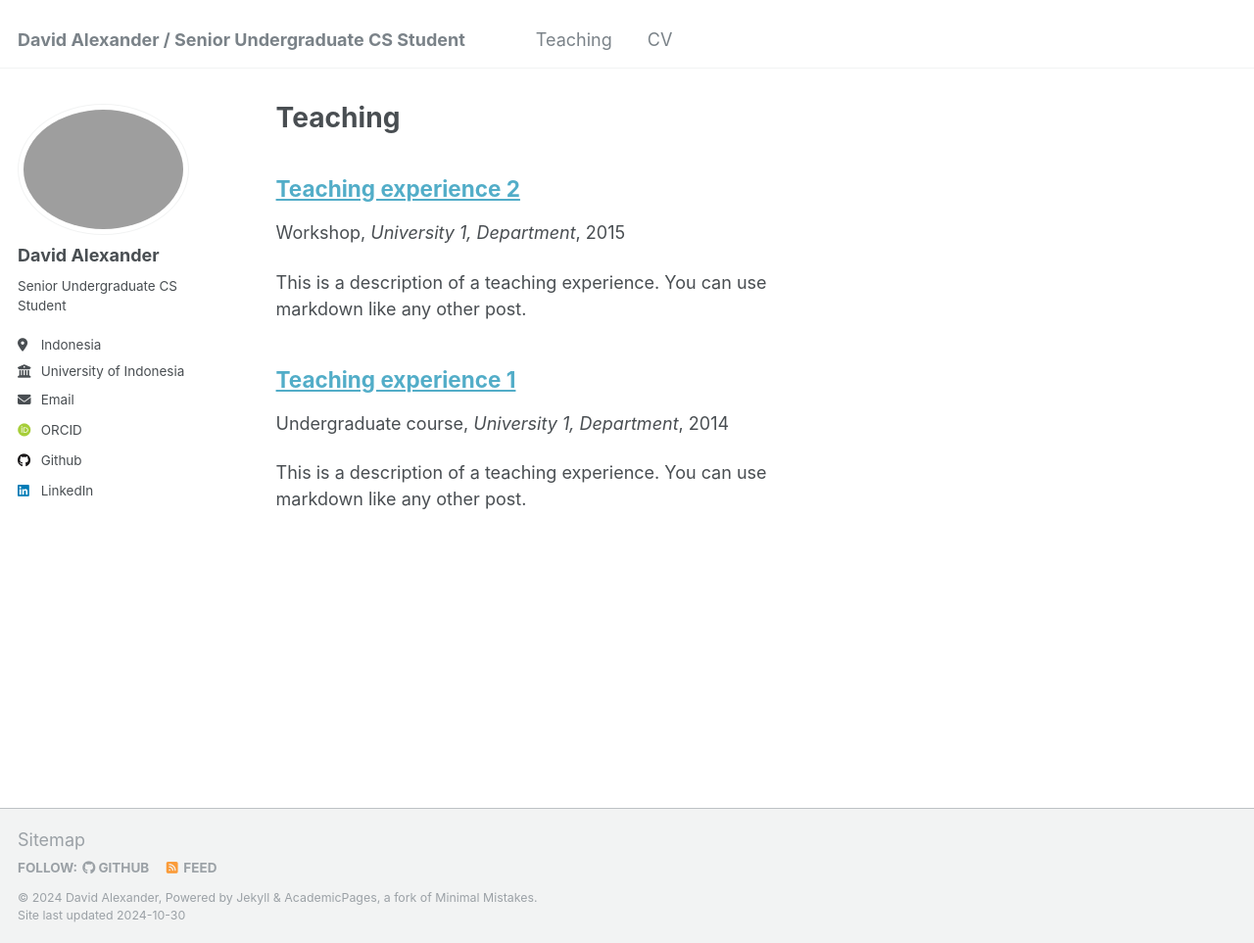
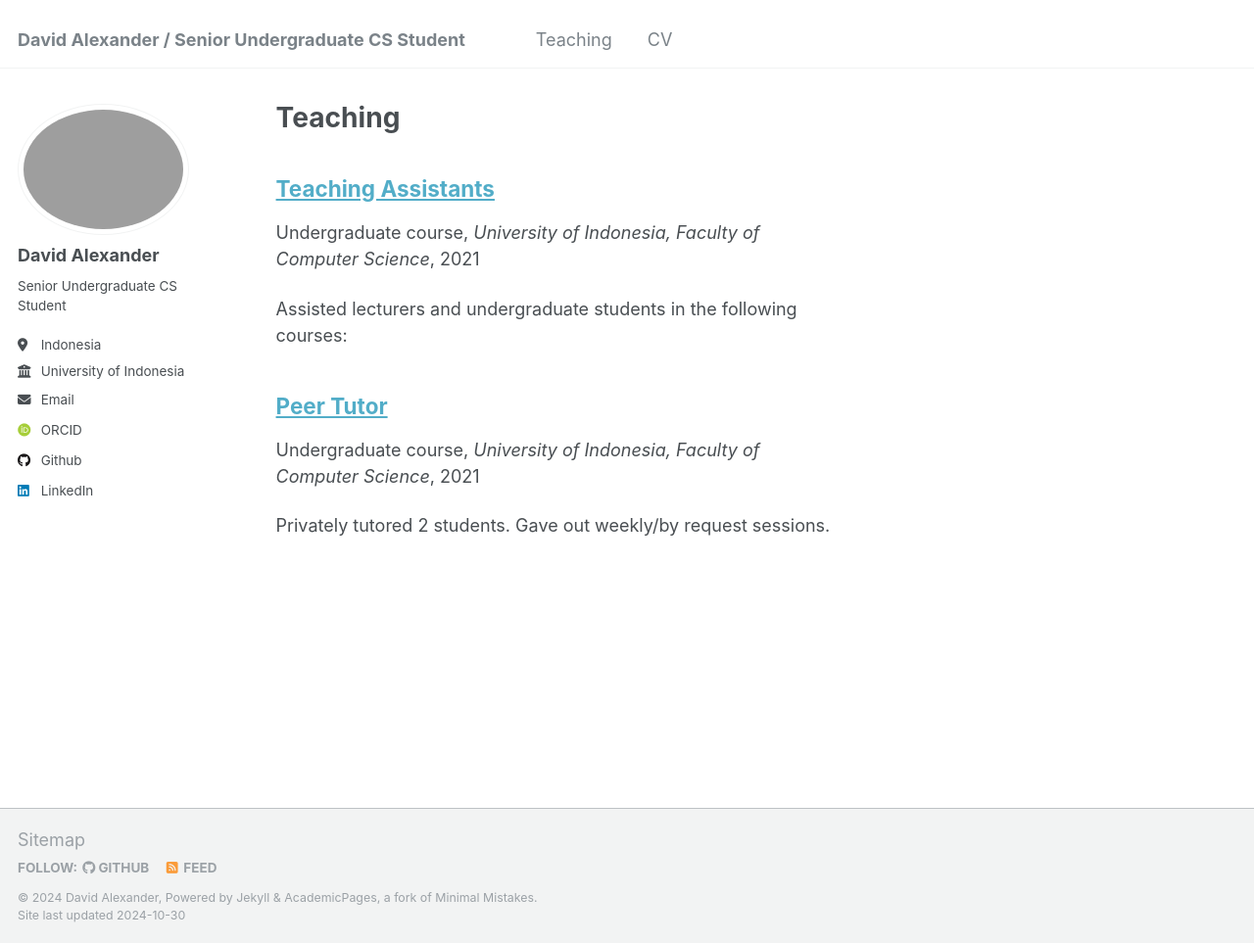
Before and after one commit to ogiorgil/ogiorgil.github.io, a Jekyll site: the page built from _pages/teaching.html, in a window 1280 px wide and 963 px high. Shown: the whole window at 98% size. Built offline with Jekyll 4.4.1, drawn with Linux system fonts in a browser that asks for light colours; some web fonts are replaced.

Commit message:
add cv and teaching info

```diff
--- a/_config.yml
+++ b/_config.yml
@@ -21,7 +21,7 @@
 #               Additional customization can be done by editing /_includes/author-profile.html
 author:
   # Biographic information
-  avatar           : "DavidAlexander_ProfilePic"
+  avatar           : "DavidAlexander_ProfilePic.jpg"
   name             : "David Alexander"
   pronouns         : # example: "she/her"
   bio              : "Senior Undergraduate CS Student"
--- a/_data/navigation.yml
+++ b/_data/navigation.yml
@@ -18,4 +18,4 @@
   #   url: /portfolio/
 
   - title: "CV"
-    url: /cv/
+    url: /files/DavidAlexander_CV.pdf/
--- a/_teaching/2014-spring-teaching-1.md
+++ /dev/null
@@ -1,20 +0,0 @@
----
-title: "Teaching experience 1"
-collection: teaching
-type: "Undergraduate course"
-permalink: /teaching/2014-spring-teaching-1
-venue: "University 1, Department"
-date: 2014-01-01
-location: "City, Country"
----
-
-This is a description of a teaching experience. You can use markdown like any other post.
-
-Heading 1
-======
-
-Heading 2
-======
-
-Heading 3
-======
--- a/_teaching/2015-spring-teaching-2.md
+++ /dev/null
@@ -1,20 +0,0 @@
----
-title: "Teaching experience 2"
-collection: teaching
-type: "Workshop"
-permalink: /teaching/2015-spring-teaching-1
-venue: "University 1, Department"
-date: 2015-01-01
-location: "City, Country"
----
-
-This is a description of a teaching experience. You can use markdown like any other post.
-
-Heading 1
-======
-
-Heading 2
-======
-
-Heading 3
-======
--- /dev/null
+++ b/_teaching/ui-peer-tutor.md
@@ -0,0 +1,11 @@
+---
+title: "Peer Tutor"
+collection: teaching
+type: "Undergraduate course"
+permalink: /teaching/ui-peer-tutor
+venue: "University of Indonesia, Faculty of Computer Science"
+date: 2021-01-01
+location: "Depok, Indonesia"
+---
+
+Privately tutored 2 students. Gave out weekly/by request sessions.
--- /dev/null
+++ b/_teaching/ui-teaching-assistants.md
@@ -0,0 +1,23 @@
+---
+title: "Teaching Assistants"
+collection: teaching
+type: "Undergraduate course"
+permalink: /teaching/ui-teaching-assistants
+venue: "University of Indonesia, Faculty of Computer Science"
+date: 2021-01-01 -- 2023-01-01
+location: "Depok, Indonesia"
+---
+
+Assisted lecturers and undergraduate students in the following courses:
+
+- CSCM603154 - Computer Networks (Jan. 2023 – Jun. 2023)
+- CSGE602040 - Data Structures & Algorithm (Jul. 2022 – Dec. 2022)
+- CSGE601021 - Programming Foundations 2 with Java (Jan. 2022 – Jun. 2022)
+- CSCM601150 - Introduction to Digital Systems (Aug. 2021 – Jan. 2022)
+
+My responsibilities included, but are not limited to:
+
+- Preparing assignments
+- Providing feedback and solutions to the assignments
+- Giving tutorials and lab sessions to students
+- Mentoring students on their final project
```
Also changed, not shown: _pages/about.md (+5 -1 lines), _portfolio/portfolio-1.md (deleted, +0 -7 lines), _portfolio/portfolio-2.html (deleted, +0 -7 lines), _posts/2012-08-14-blog-post-1.md (deleted, +0 -20 lines), _posts/2013-08-14-blog-post-2.md (deleted, +0 -20 lines), _posts/2014-08-14-blog-post-3.md (deleted, +0 -20 lines), _posts/2015-08-14-blog-post-4.md (deleted, +0 -20 lines), 7 other files.
